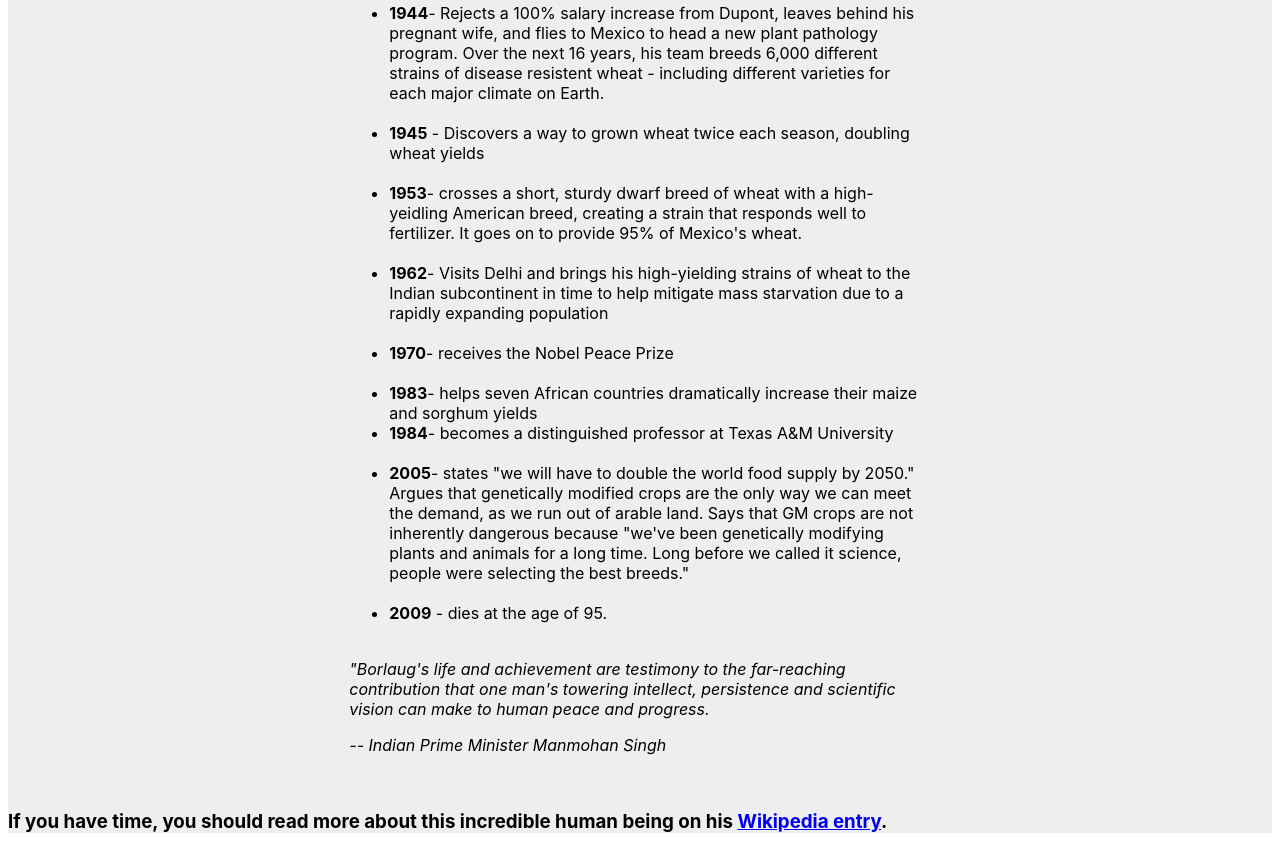
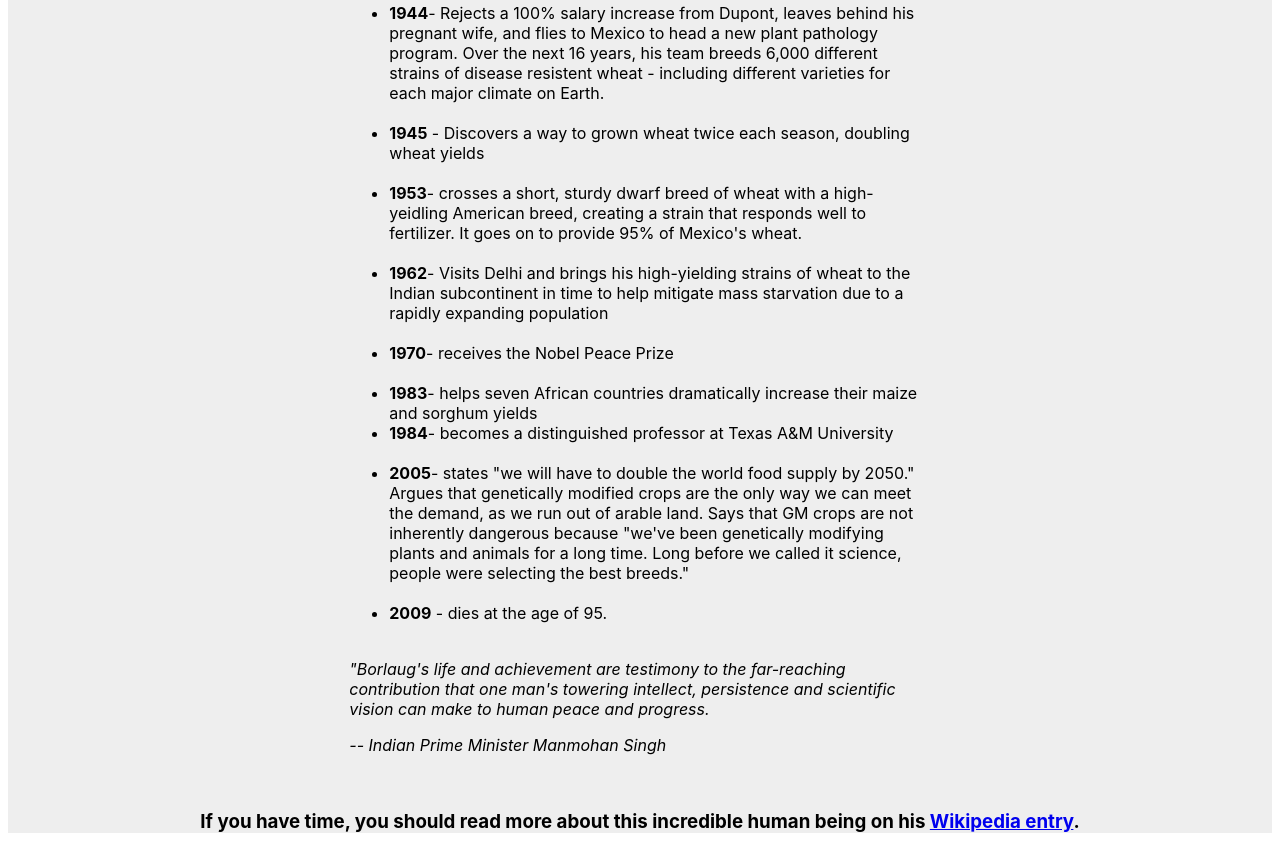
Before and after one commit to nellencr/Build-a-Tribute-Page, a plain HTML site: page index.html in a window 1280 px wide. Shown: the part 1354-2206 px from the top of the page. Drawn offline with Linux system fonts and the light colour scheme; a web font is replaced by a local one.

Commit message:
updated readme file

```diff
--- a/style.css
+++ b/style.css
@@ -50,3 +50,7 @@ figure {
   width: 46%;
   margin: auto;
 }
+
+.last-part h3 {
+  text-align: center;
+}
```
Also changed, not shown: images/screen.png (added), 1 other file.
